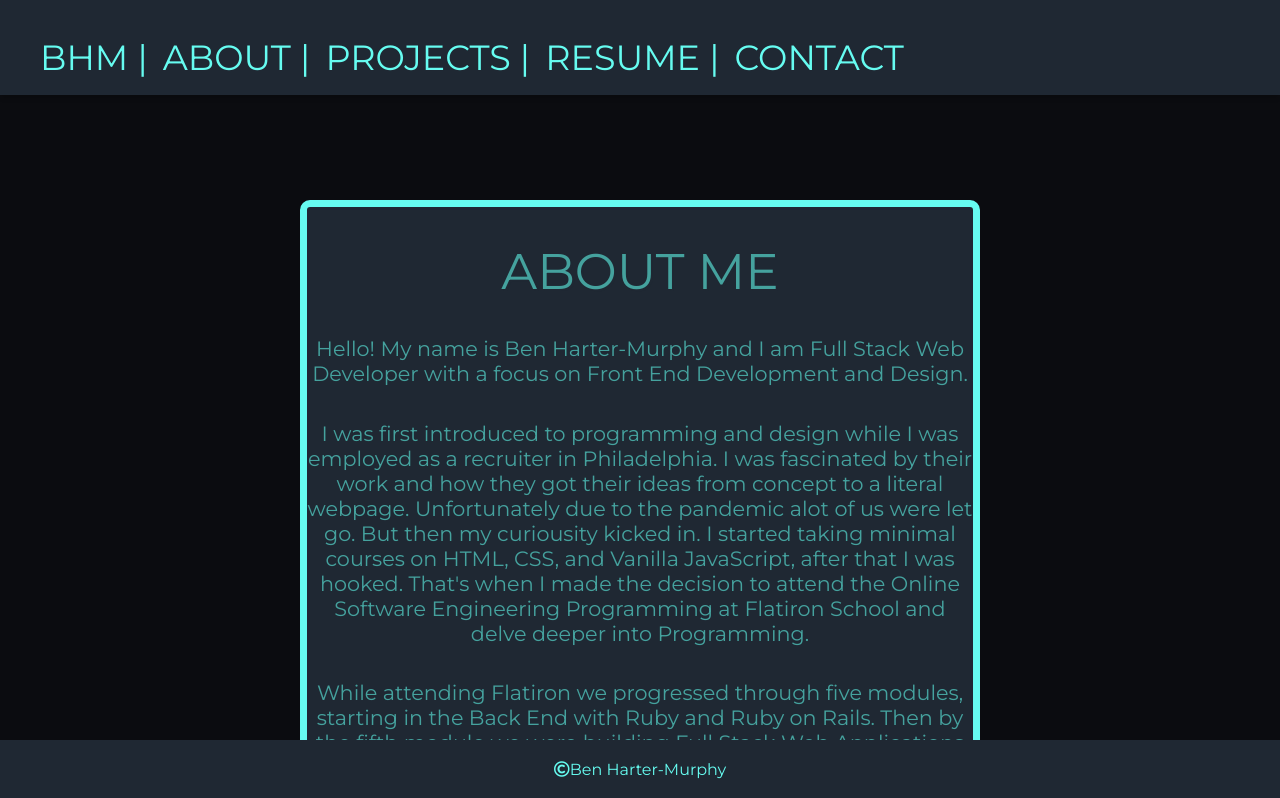
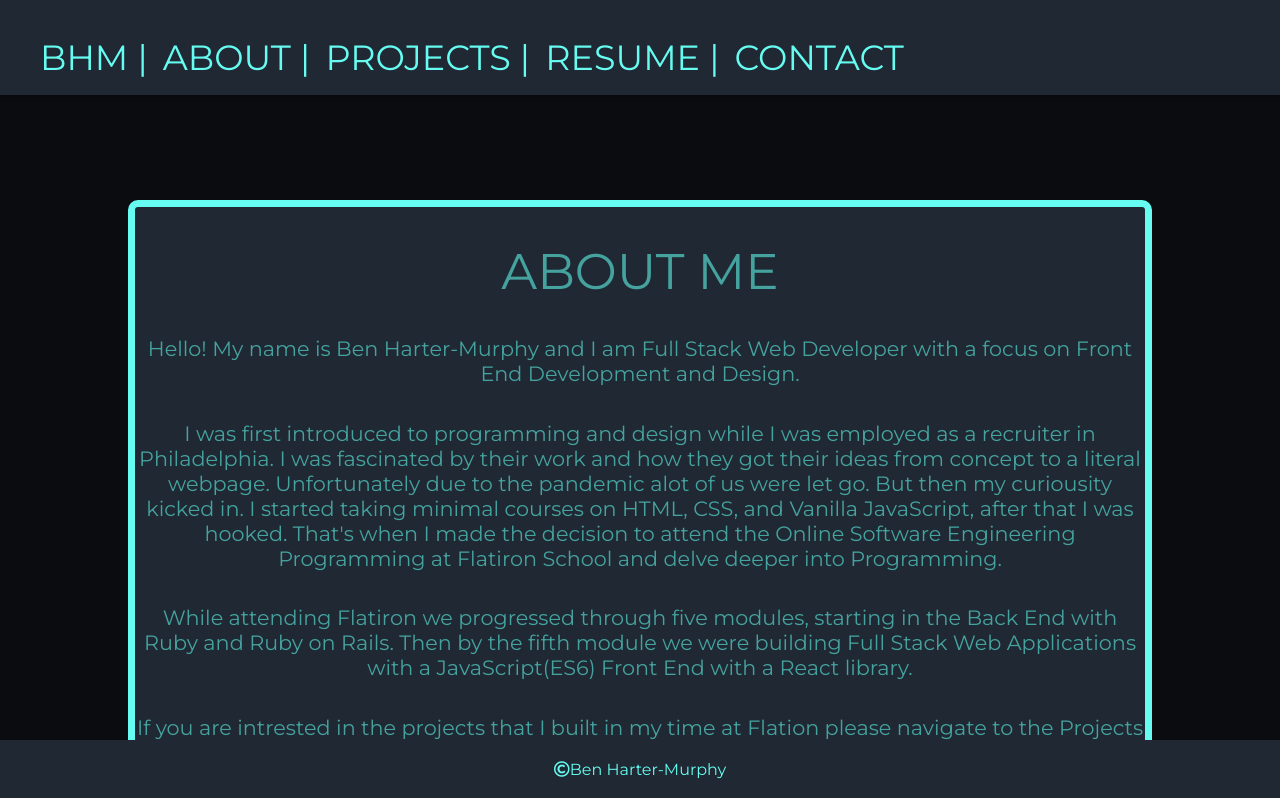
Before and after one commit to phillycowboy/benhartermurphy, a React (Create React App) app: page /about in a window 1280 px wide. Shown: the top 798 px of the page. Built offline with nearby package versions, Linux system fonts and the light colour scheme; a web font is replaced by a local one.

Commit message:
about css

```diff
--- a/src/App.css
+++ b/src/App.css
@@ -63,8 +63,8 @@ body {
 }
 #about-div {
 	padding-top: 200px;
-	padding-left: 300px;
-	padding-right: 300px;
+	padding-left: 10%;
+	padding-right: 10%;
 	padding-bottom: 10%;
 	max-width: 100%;
 	height: auto;
```
